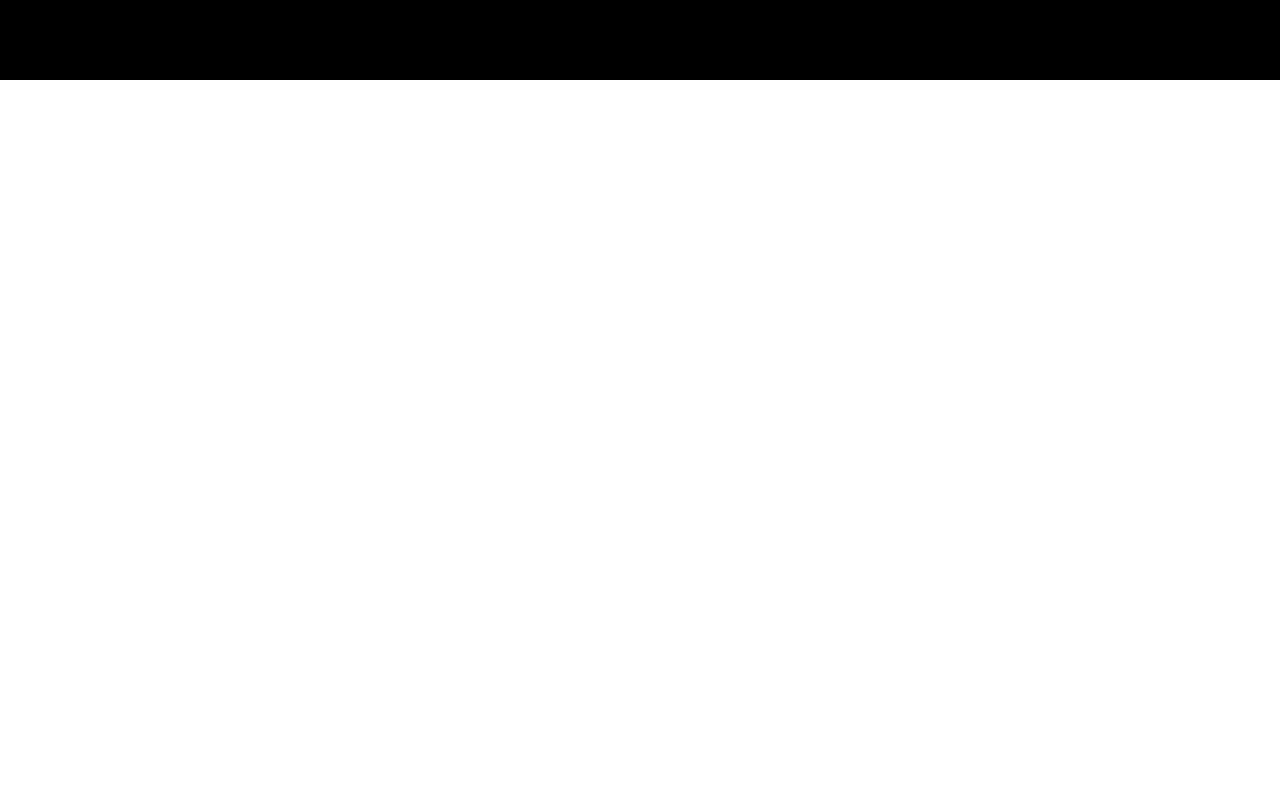
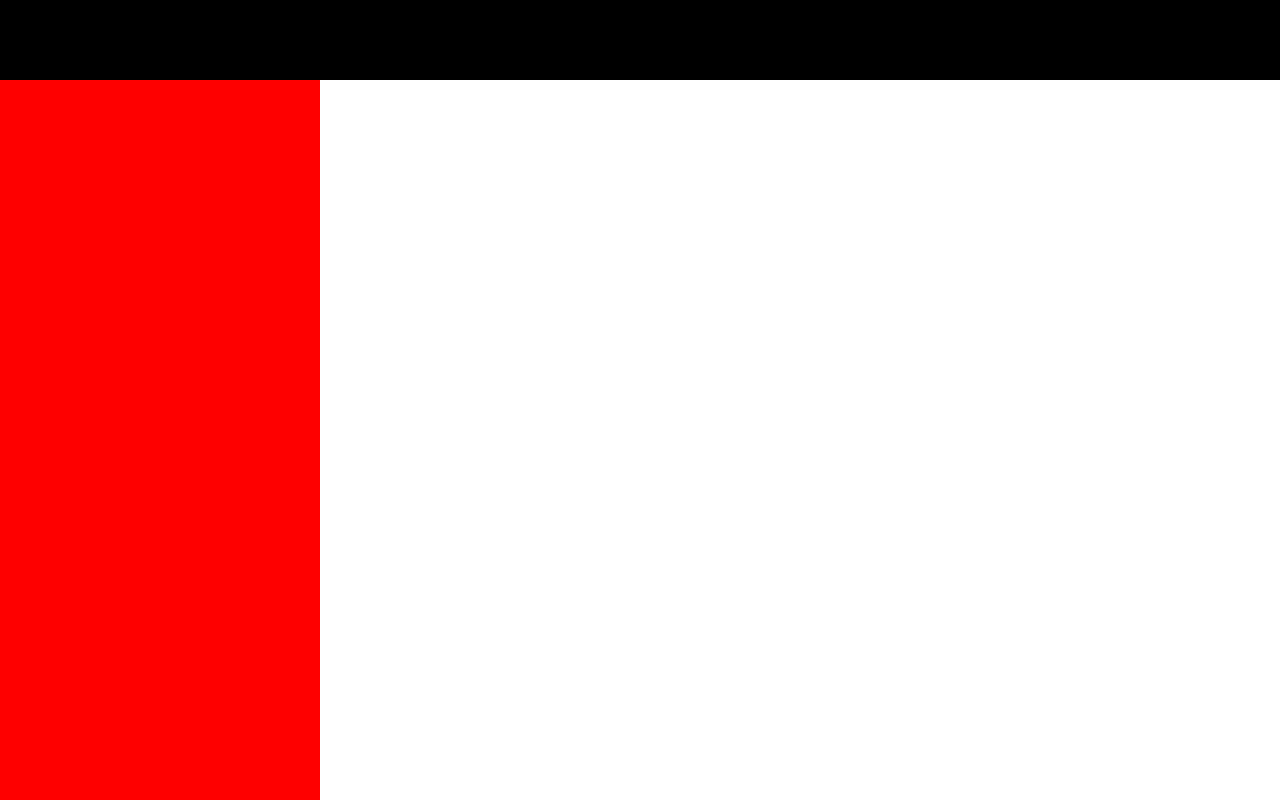
Before and after one commit to paulorox08/remembrall, a website built with webpack: page dist/index.html in a window 1280 px wide. Built offline with nearby package versions, Linux system fonts and the light colour scheme.

Commit message:
added grid layout

```diff
--- a/src/index.js
+++ b/src/index.js
@@ -9,5 +9,13 @@ function header() {
     content.appendChild(header);
 
 }
+header();
 
-header();
+function sidebar() {
+    const sidebar = document.createElement('div');
+    sidebar.className = "sidebar";
+
+    content.appendChild(sidebar);
+}
+
+sidebar();
--- a/src/style.css
+++ b/src/style.css
@@ -6,10 +6,27 @@ body {
 .content {
     width: 100%;
     height: 100vh;
+    display: grid;
+    grid-template-columns: 25% 25% 25% 25%;
+    grid-template-rows: 10% 30% 30% 30%;
+    grid-template-areas:
+        "header header header header"
+        "sidebar . . ."
+        "sidebar . . ."
+        "sidebar . . .";
+
 }
 
 .header {
     background-color: black;
-    height: 10%;
+    height: 100%;
     width: 100%;
+    grid-area: header;
 }
+
+.sidebar {
+    width: 100%%;
+    height: auto;
+    background-color: red;
+    grid-area: sidebar;
+}
```
Also changed, not shown: dist/main.js.
